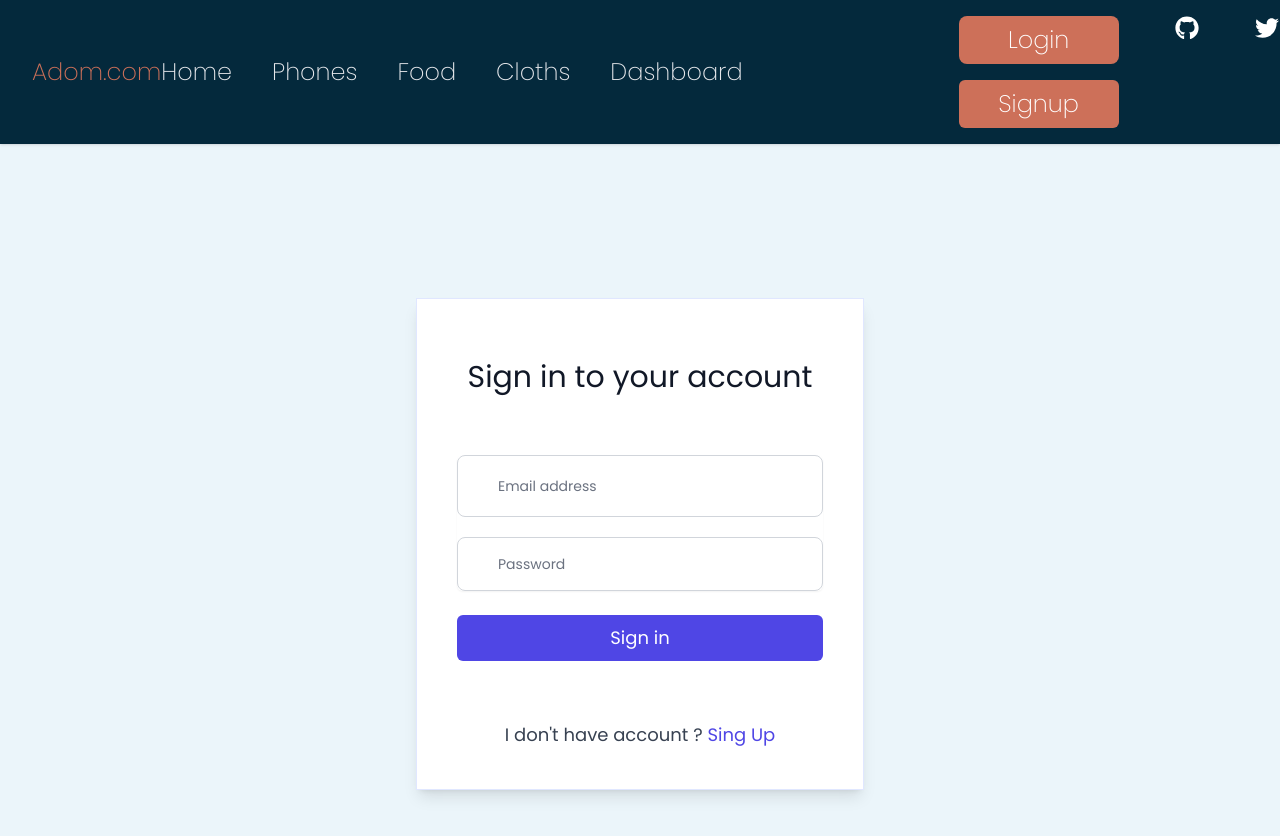
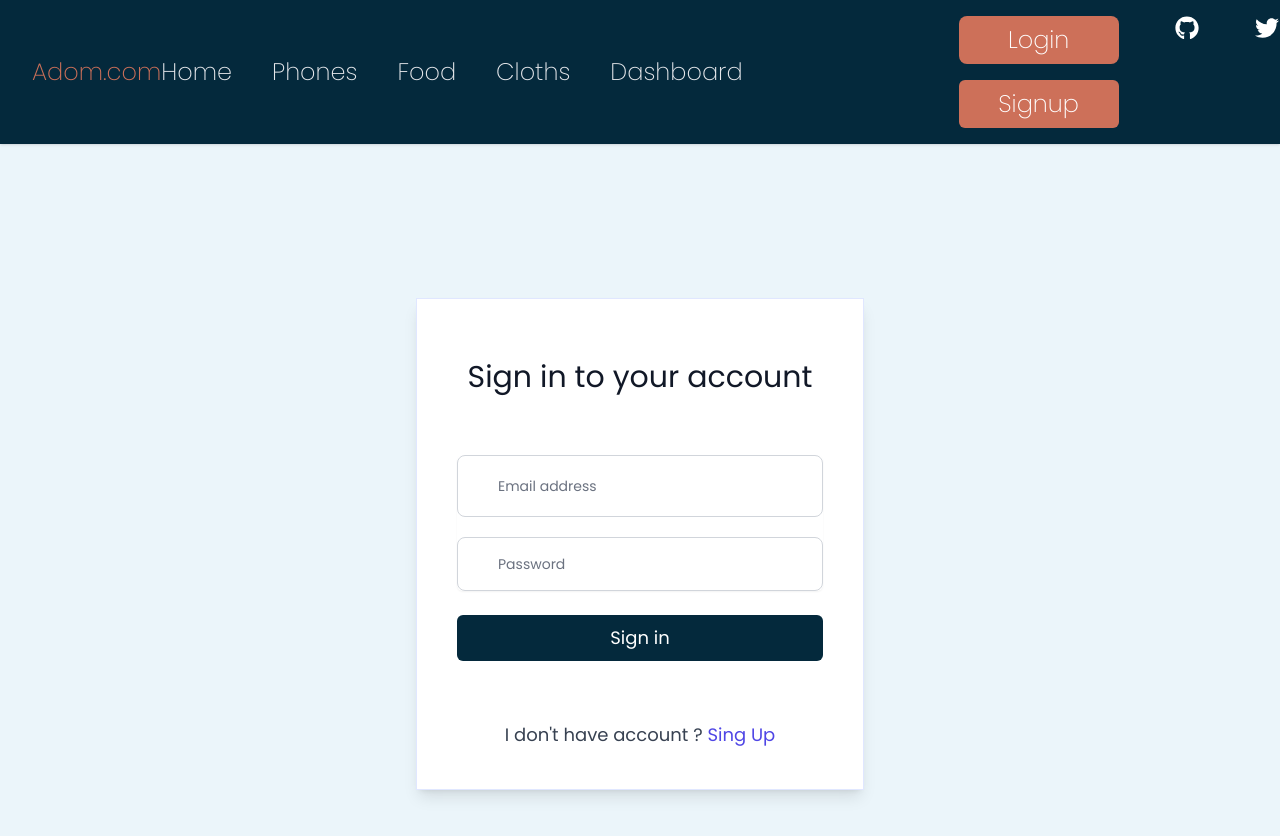
Before and after one commit to Clifftech123/react-ecommerce_website, a React (Create React App) app: page /login in a window 1280 px wide. Shown: the top 836 px of the page. Built offline with nearby package versions, Linux system fonts and the light colour scheme.

Commit message:
i cahnge loging button color

```diff
--- a/src/Components/Account/Login.jsx
+++ b/src/Components/Account/Login.jsx
@@ -50,7 +50,7 @@ const Logins = () => {
 								type="submit"
 								className="group relative w-full flex justify-center
                 py-2 font-Poppins text-lg px-4 border border-transparent  font-medium
-                rounded-md text-white bg-indigo-600 hover:bg-indigo-700
+                rounded-md text-white  bg-NavbarBgColor hover:bg-indigo-700
                 focus:outline-none focus:ring-2 focus:ring-offset-2
                 focus:ring-indigo-500"
 							>
```
